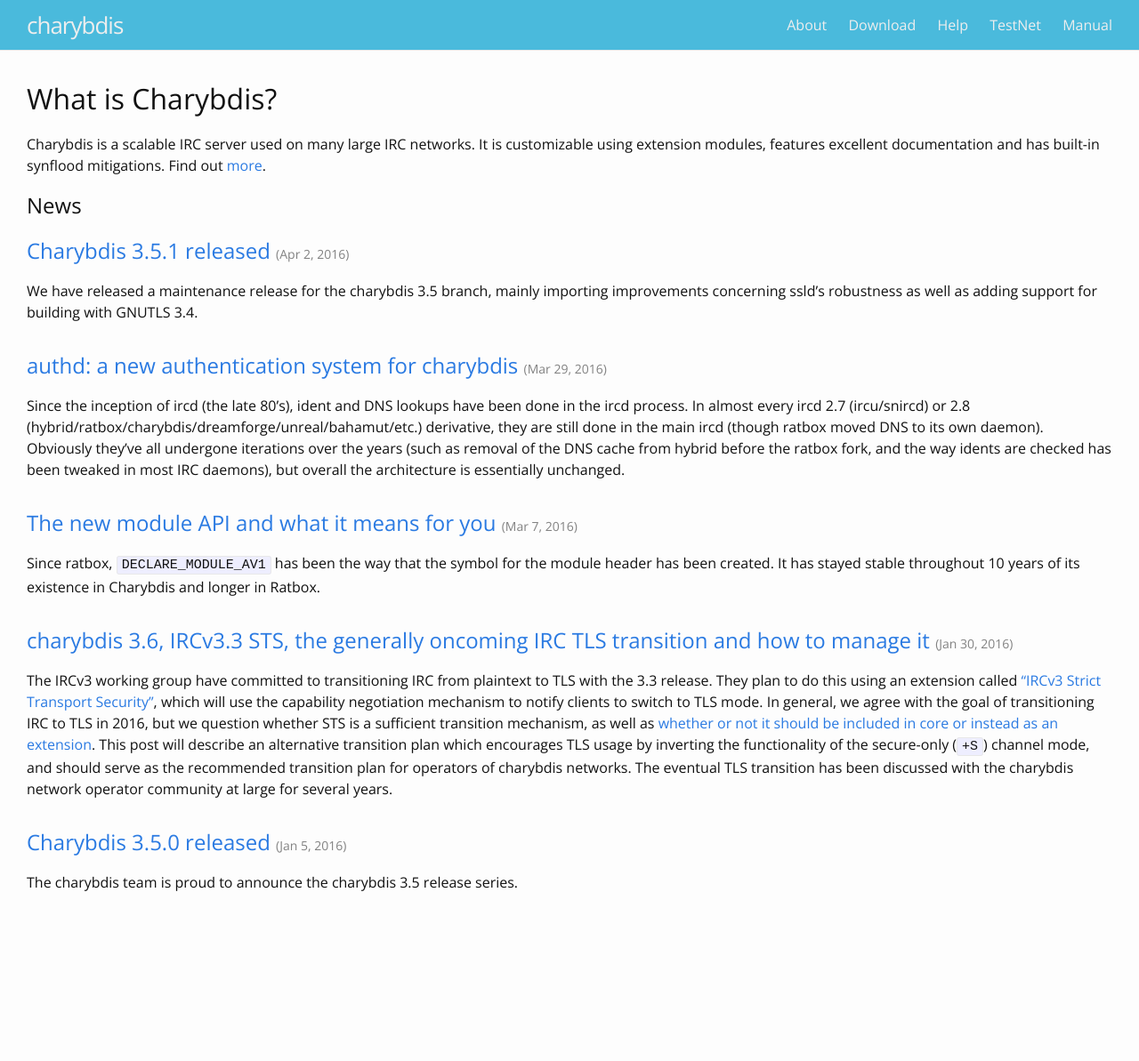
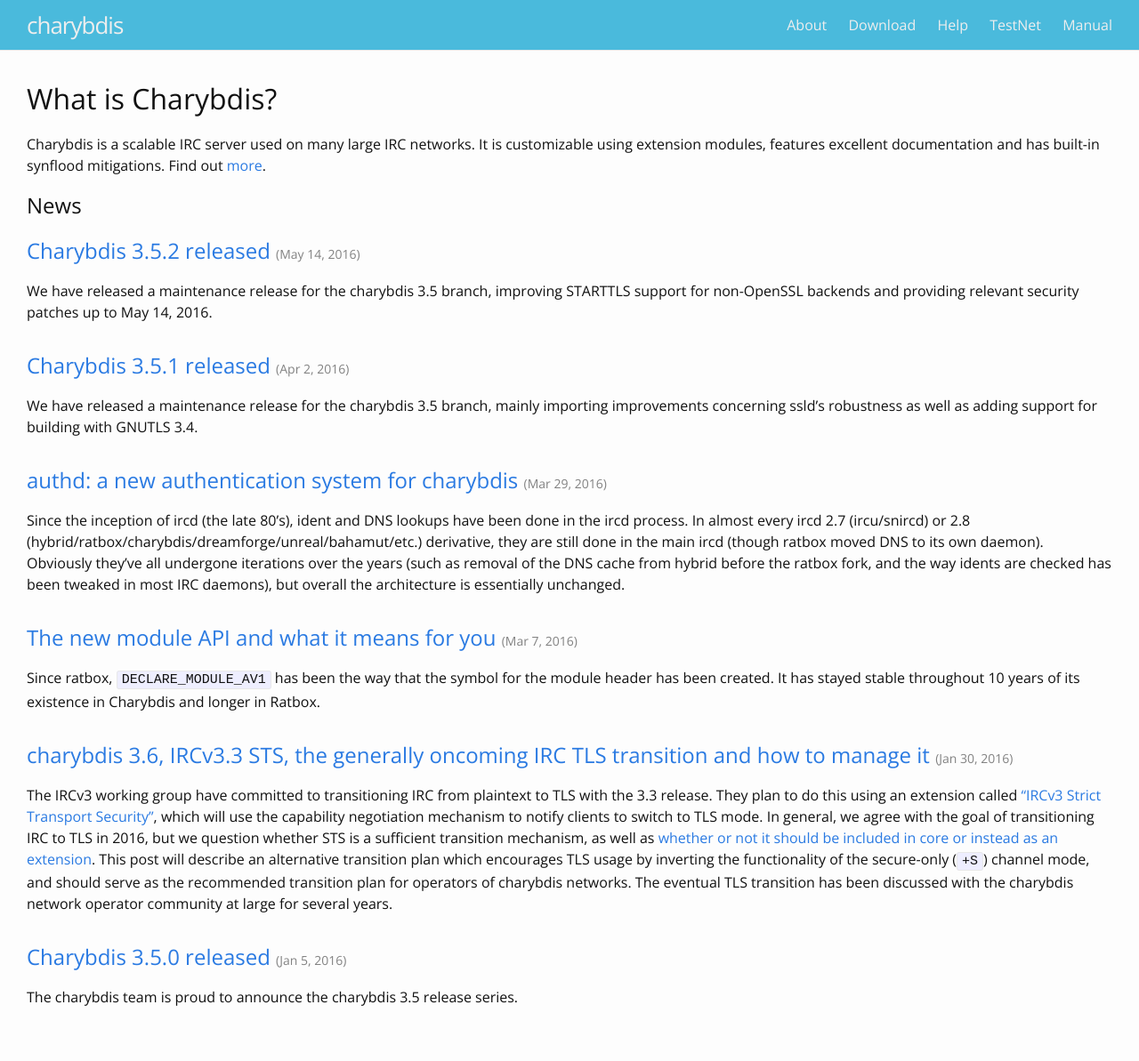
Before and after one commit to charybdis-ircd/charybdis-ircd.github.io, a Jekyll site: the page built from index.html, in a window 1280 px wide. Shown: the whole page at 89% size. Built offline with Jekyll 4.4.1, drawn with Linux system fonts in a browser that asks for light colours; before the commit the page ends 1064 px from its top, so only the background shows below that; some of the changed lines change nothing that is shown.

Commit message:
charybdis 3.5.2 release

```diff
--- /dev/null
+++ b/_posts/2016-05-14-charybdis-3.5.2-release.md
@@ -0,0 +1,107 @@
+---
+layout: post
+title:  "Charybdis 3.5.2 released"
+---
+
+We have released a maintenance release for the charybdis 3.5 branch, improving STARTTLS support
+for non-OpenSSL backends and providing relevant security patches up to May 14, 2016.
+
+## Downloading charybdis
+
+The charybdis 3.5.2 release can be downloaded via:
+
+* [distfiles.charybdis.io](http://distfiles.charybdis.io/charybdis-3.5.0.tar.bz2)
+
+## What's new in Charybdis 3.5?
+
+### server protocol
+- Fix propagation of ip_cloaking hostname changes (only when setting or
+  unsetting the umode after connection).
+- Fix a remote-triggerable crash triggered by the CAPAB parsing code.
+- As per the TS6 spec, require QS and ENCAP capabilities.
+- Require EX and IE capabilities (+e and +I cmodes).
+- Check that UIDs start with the server's SID.
+
+### user
+- Allow mode queries on mlocked modes. In particular, allow /mode #channel f
+  to query the forward channel even if +f is mlocked.
+- Strip colours from channel topics in /list.
+- If umode +D or +g are oper-only, don't advertise them in 005.
+- If MONITOR is not enabled, don't advertise it in 005.
+- Add starttls as per ircv3.
+- Abort a whowas listing when it would exceed SendQ, which would previously
+  disconnect the user.
+- Reject nicks with '~' in them, rather than truncating at the '~'.
+- Remove CHARSET=ascii from ISUPPORT
+- Use the normal rules for IP visibility in /whowas.
+- Cmode +c now strips '\x0F' (^O, formatting off), fixing weird rendering in
+  some clients that internally use mIRC formatting such as highlighted
+  messages in HexChat.
+- Indicate join failure because of the chm_sslonly extension (cmode +S) using
+  the same 480 numeric as ircd-ratbox.
+- Do not allow SASL authentication when the configured SASL agent is unavailable.
+- Automatically add unidentified users to the ACCEPT list when a user is set +R,
+  as we do when the user is set +g.
+- Implement IRCv3.2 capabilities:
+  - cap-notify
+  - chghost
+  - userhost-in-names
+- Implement the $&, $| and $m extban types:
+  - $& combines 1 or more child extbans as an AND expression
+  - $| combines 1 or more child extbans as an OR expression
+  - $m provides normal hostmask matching as an extban for the above
+- Do not allow STARTTLS if a connection is already using TLS.
+- Display an operator's privilege set in WHOIS.
+- The $o extban now matches against privilege set names as well as individual
+  privileges.  Privilege set names are preferred over individual privileges.
+
+### oper
+- Fix a crash with /testline.
+- Complain to opers if a server that isn't a service tries to
+  SU/RSFNC/NICKDELAY/SVSLOGIN.
+- Turn off umode +p (override) when deopering.
+- Make listener error messages (e.g. port already in use) visible by default
+  instead of only on snomask +d and in ioerrorlog.
+- Remove snotes on +r about GET/PUT/POST commands ("HTTP Proxy disconnected").
+- Add DNSBL snotes on snomask +r.
+
+### config
+- Add hide_uncommon_channels extension to hide uncommon channel memberships in WHOIS,
+  like in ircd-seven.
+- Add chm_nonotice extension, cmode +T to reject notices.
+- Add restrict-unauthenticated extension, prevents unauthenticated users from
+  doing anything as channel operator.
+- Add no_kill_services extension, prevents local opers from killing services.
+- Allow matching specific replies of DNSBLs, using the new matches option.
+- Remove blowfish crypt since it has the BSD advertising clause.
+- Fix SHA256 ($5$) crypt.
+- Make the channel::channel_target_change option actually work (it used to be
+  always on).
+- SSL/TLS listeners now have defer_accept unconditionally enabled on them.
+- The method used for certificate fingerprints (CertFP) is now configurable.
+  SHA1, SHA256 and SHA512 are available options.
+- The minimum user threshold for channels in default /list output is now
+  configurable.
+
+### misc
+- Work around timerfd/signalfd brokenness on OpenVZ.
+- Fix a compilation issue in libratbox/src/sigio.c with recent glibc.
+- Extend documentation slightly.
+- Remove a BSD advertising clause that permission was granted to remove.
+- Add support for hooking PRIVMSG/NOTICE.
+- Reenable and fix the GnuTLS support.
+- Add mbedTLS backend for SSL/TLS.
+- Remove EGD support.
+- Try other DNS servers if errors or corrupt replies are encountered.
+- Rename genssl.sh script to genssl.
+- Choose more secure SSL/TLS algorithms.
+- Fix reconnecting with SSL/TLS with some clients such as ChatZilla (see
+  https://bugzilla.mozilla.org/show_bug.cgi?id=858394#c34 for details.)
+- Improve error messages about the configuration file.
+- Fix a crash when compiled with recent clang on 32-bit systems.
+- Fix various memory leaks in rehash.
+- Fix various code quality issues.
+- Add --with-shared-sqlite to allow distribution packages to link to a shared
+  sqlite library. Using this is not recommended for on-server compilation.
+- ISUPPORT tokens which are actually provided by modules have been moved to their
+  respective modules.
--- a/download.md
+++ b/download.md
@@ -8,7 +8,7 @@
 
 The current stable release series is 3.5.
 
-  * [charybdis 3.5.1 source](http://distfiles.charybdis.io/charybdis-3.5.1.tar.bz2)
+  * [charybdis 3.5.2 source](http://distfiles.charybdis.io/charybdis-3.5.2.tar.bz2)
 
 Older versions are available at [distfiles.charybdis.io](http://distfiles.charybdis.io).
 
```
